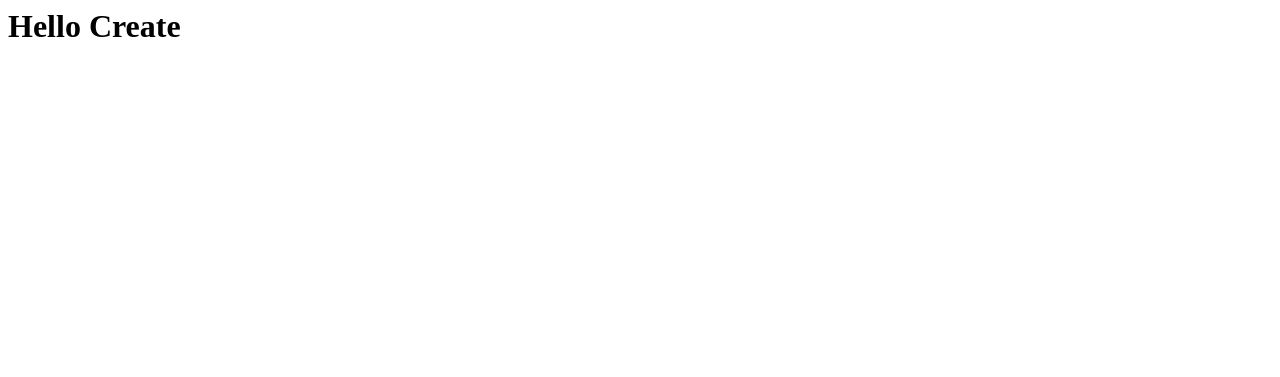
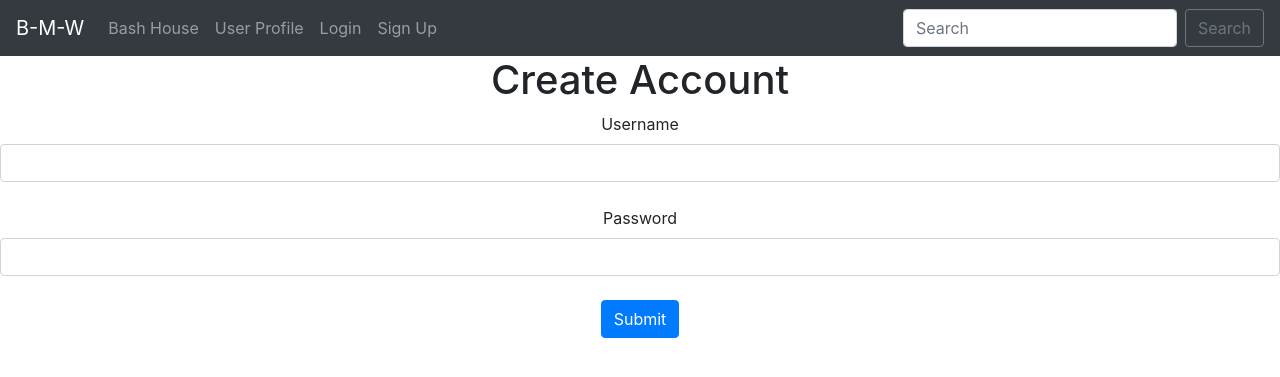
Before and after one commit to Deeskii/flask-bash, a Flask app: page /user/create in a window 1280 px wide. Before the commit the part shown is almost empty. Shown: the top 377 px of the page. Run offline with Flask 2, Linux system fonts and the light colour scheme.

Commit message:
implement logiin templates

```diff
--- a/app.py
+++ b/app.py
@@ -1,15 +1,29 @@
-from flask import Flask, render_template
+from flask import Flask, render_template, request, redirect, url_for
+from flask_wtf import FlaskForm
+from wtforms import StringField, SubmitField
+from wtforms.validators import DataRequired
 
 app = Flask(__name__)
+app.config['SECRET_KEY'] = "lkjhgfdsa!3"
+
+# Create a Form Class
+class CreateUserForm(FlaskForm):
+    username = StringField("Username", validators=[DataRequired()])
+    password = StringField("Password", validators=[DataRequired()])
+    submit = SubmitField("Submit")
+
 
 @app.route('/', methods = ['GET', 'POST'])
 def index():
     return render_template('index.html')
 
 # localhost:5000/user/john
-@app.route('/user/<username>',  methods = ['GET', 'POST'])
+@app.route('/user/<username>',  methods =['GET'])
 def user(username):
-    return render_template('user.html',  username=username)
+    #TO DO
+    # SELECT * users where id
+    dee = "whatever hoe"
+    return render_template('user.html', username=username, dee=dee)
 
 @app.route('/bash/<id>',  methods = ['GET', 'POST'])
 def bash(id):
@@ -17,6 +31,7 @@ def bash(id):
     bash_title = "You ain't shit"
     username = "Daddy Yankee"
     return render_template('bash.html', bash_id=id, bash=bash, bash_title=bash_title, username=username)
+
 # invalid URL
 @app.errorhandler(404)
 def page_not_found(e):
@@ -26,3 +41,36 @@ def page_not_found(e):
 @app.errorhandler(404)
 def page_not_found(e):
 	return render_template("500.html"), 500
+
+@app.route('/login', methods = ['GET', 'POST'])
+def login():
+    username = None
+    password = None
+
+    form = CreateUserForm()
+
+    if form.validate_on_submit():
+        username = form.username.data
+        password = form.password.data
+        form.username = ''
+
+    return render_template('login.html', username=username, form=form, password=password)
+
+@app.route('/user/create', methods = ['GET', 'POST'])
+def create_user():
+    username = None
+    password = None
+    form = CreateUserForm()
+
+    if request.method ==  'POST':
+        username = form.username.data
+        password = form.password.data
+        form.username = ''
+        return redirect(url_for('user', username=username))
+    elif request.method == 'GET':
+        user_name = form.username.data
+        password = form.password.data
+
+        return render_template('create-user.html', form=form)
+    else:
+        return "Something went wrong"
--- a/templates/404.html
+++ b/templates/404.html
@@ -1,3 +1,6 @@
+{% extends 'base.html'%}
+
+{% block content%}
 <br/>
 <center>
 <div>
@@ -5,3 +8,5 @@
 	<p>Page not found, Try again</p>
 </div>
 </center>
+
+{% endblock %}
--- a/templates/500.html
+++ b/templates/500.html
@@ -1,3 +1,6 @@
+{% extends 'base.html'%}
+
+{% block content%}
 <br/>
 <center>
 <div>
@@ -5,3 +8,5 @@
 	<p>Server Error, Try again</p>
 </div>
 </center>
+
+{% endblock %}
--- /dev/null
+++ b/templates/base.html
@@ -0,0 +1,59 @@
+<!doctype html>
+<html lang="en">
+  <head>
+    <!-- Required meta tags -->
+    <meta charset="utf-8">
+    <meta name="viewport" content="width=device-width, initial-scale=1, shrink-to-fit=no">
+
+    <!-- Bootstrap CSS -->
+    <link rel="stylesheet" href="https://cdn.jsdelivr.net/npm/bootstrap@4.6.1/dist/css/bootstrap.min.css" integrity="sha384-zCbKRCUGaJDkqS1kPbPd7TveP5iyJE0EjAuZQTgFLD2ylzuqKfdKlfG/eSrtxUkn" crossorigin="anonymous">
+
+    <title>B-M-W</title>
+  </head>
+  <body>
+  	<nav class="navbar navbar-expand-lg navbar-dark bg-dark">
+  <a class="navbar-brand" href="{{ url_for('index') }}">B-M-W</a>
+  <button class="navbar-toggler" type="button" data-toggle="collapse" data-target="#navbarSupportedContent" aria-controls="navbarSupportedContent" aria-expanded="false" aria-label="Toggle navigation">
+    <span class="navbar-toggler-icon"></span>
+  </button>
+
+  <div class="collapse navbar-collapse" id="navbarSupportedContent">
+    <ul class="navbar-nav mr-auto">
+      <li class="nav-item">
+        <a class="nav-link" href="{{ url_for('bash', id=1) }}">Bash House</a>
+      </li>
+      <li class="nav-item">
+        <a class="nav-link" href="{{ url_for('user', username = 'Dee') }}">User Profile</a>
+      </li>
+        <li class="nav-item">
+        <a class="nav-link" href="{{ url_for('login') }}">Login</a>
+      </li>
+        <li class="nav-item">
+        <a class="nav-link" href="{{ url_for('create_user') }}">Sign Up</a>
+      </li>
+    </ul>
+    <form class="form-inline my-2 my-lg-0">
+      <input class="form-control mr-sm-2" type="search" placeholder="Search" aria-label="Search">
+      <button class="btn btn-outline-secondary my-2 my-sm-0" type="submit">Search</button>
+    </form>
+  </div>
+</nav>
+{% block content %}
+
+{% endblock %}
+
+
+    <!-- Optional JavaScript; choose one of the two! -->
+
+    <!-- Option 1: jQuery and Bootstrap Bundle (includes Popper) -->
+    <script src="https://cdn.jsdelivr.net/npm/jquery@3.5.1/dist/jquery.slim.min.js" integrity="sha384-DfXdz2htPH0lsSSs5nCTpuj/zy4C+OGpamoFVy38MVBnE+IbbVYUew+OrCXaRkfj" crossorigin="anonymous"></script>
+    <script src="https://cdn.jsdelivr.net/npm/bootstrap@4.6.1/dist/js/bootstrap.bundle.min.js" integrity="sha384-fQybjgWLrvvRgtW6bFlB7jaZrFsaBXjsOMm/tB9LTS58ONXgqbR9W8oWht/amnpF" crossorigin="anonymous"></script>
+
+    <!-- Option 2: Separate Popper and Bootstrap JS -->
+    <!--
+    <script src="https://cdn.jsdelivr.net/npm/jquery@3.5.1/dist/jquery.slim.min.js" integrity="sha384-DfXdz2htPH0lsSSs5nCTpuj/zy4C+OGpamoFVy38MVBnE+IbbVYUew+OrCXaRkfj" crossorigin="anonymous"></script>
+    <script src="https://cdn.jsdelivr.net/npm/popper.js@1.16.1/dist/umd/popper.min.js" integrity="sha384-9/reFTGAW83EW2RDu2S0VKaIzap3H66lZH81PoYlFhbGU+6BZp6G7niu735Sk7lN" crossorigin="anonymous"></script>
+    <script src="https://cdn.jsdelivr.net/npm/bootstrap@4.6.1/dist/js/bootstrap.min.js" integrity="sha384-VHvPCCyXqtD5DqJeNxl2dtTyhF78xXNXdkwX1CZeRusQfRKp+tA7hAShOK/B/fQ2" crossorigin="anonymous"></script>
+    -->
+  </body>
+</html>
--- /dev/null
+++ b/templates/create-user.html
@@ -0,0 +1,28 @@
+{% extends 'base.html'%}
+
+<br/>
+{% block content %}
+	<center>
+		<h1>Create Account</h1>
+
+		<form method="POST">
+			{{ form.username.label(
+				class="form-label"
+			)}}
+			{{ form.username(
+				class="form-control"
+			) }}
+			<br/>
+			{{ form.password.label(
+				class="form-label"
+			) }}
+			{{ form.password(
+				class="form-control"
+			) }}
+			<br/>
+			{{ form.submit(
+				class="btn btn-primary"
+			) }}
+		</form>
+	</center>
+{% endblock %}
--- a/templates/user.html
+++ b/templates/user.html
@@ -1,3 +1,10 @@
-<h1>
-    Hello {{username|capitalize|safe}}
-</h1>
+{% extends 'base.html'%}
+
+{% block content %}
+
+    <center>
+        <h1>Hello {{ username|capitalize|safe }}</h1>
+        <p>{{ dee }}</p>
+    </center>
+
+{% endblock %}
```
Also changed, not shown: templates/bash.html (+12 -5 lines), templates/index.html (+10 -3 lines), templates/login.html (added, +8 -0 lines).
